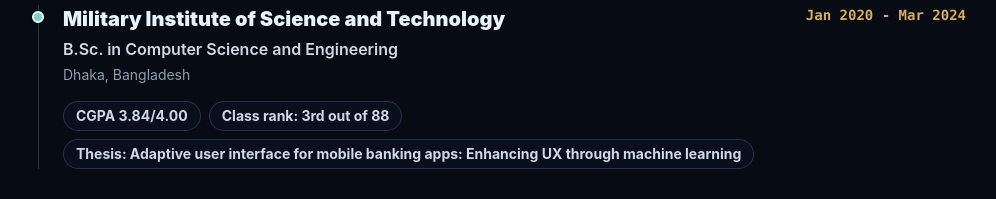
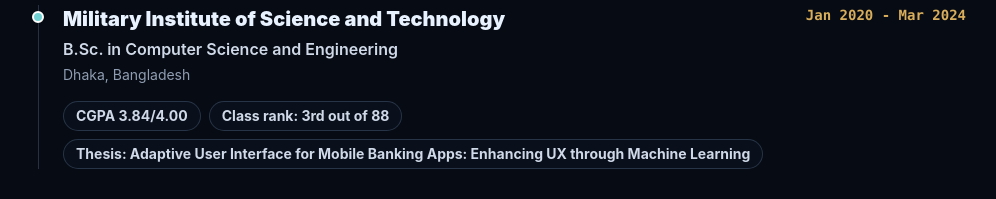
Before and after one commit to MdRashidUlIslam612001/portfolio, a React (Vite) app: page / in a window 1280 px wide. Shown: the part 3420-3619 px from the top of the page, without its empty margins (282-1278 px from the left). Built offline with nearby package versions, Linux system fonts and the light colour scheme.

Commit message:
Update education.js

```diff
--- a/src/data/education.js
+++ b/src/data/education.js
@@ -7,7 +7,7 @@
     details: [
       'CGPA 3.84/4.00',
       'Class rank: 3rd out of 88',
-      'Thesis: Adaptive user interface for mobile banking apps: Enhancing UX through machine learning',
+      'Thesis: Adaptive User Interface for Mobile Banking Apps: Enhancing UX through Machine Learning',
     ],
   },
   {
```
